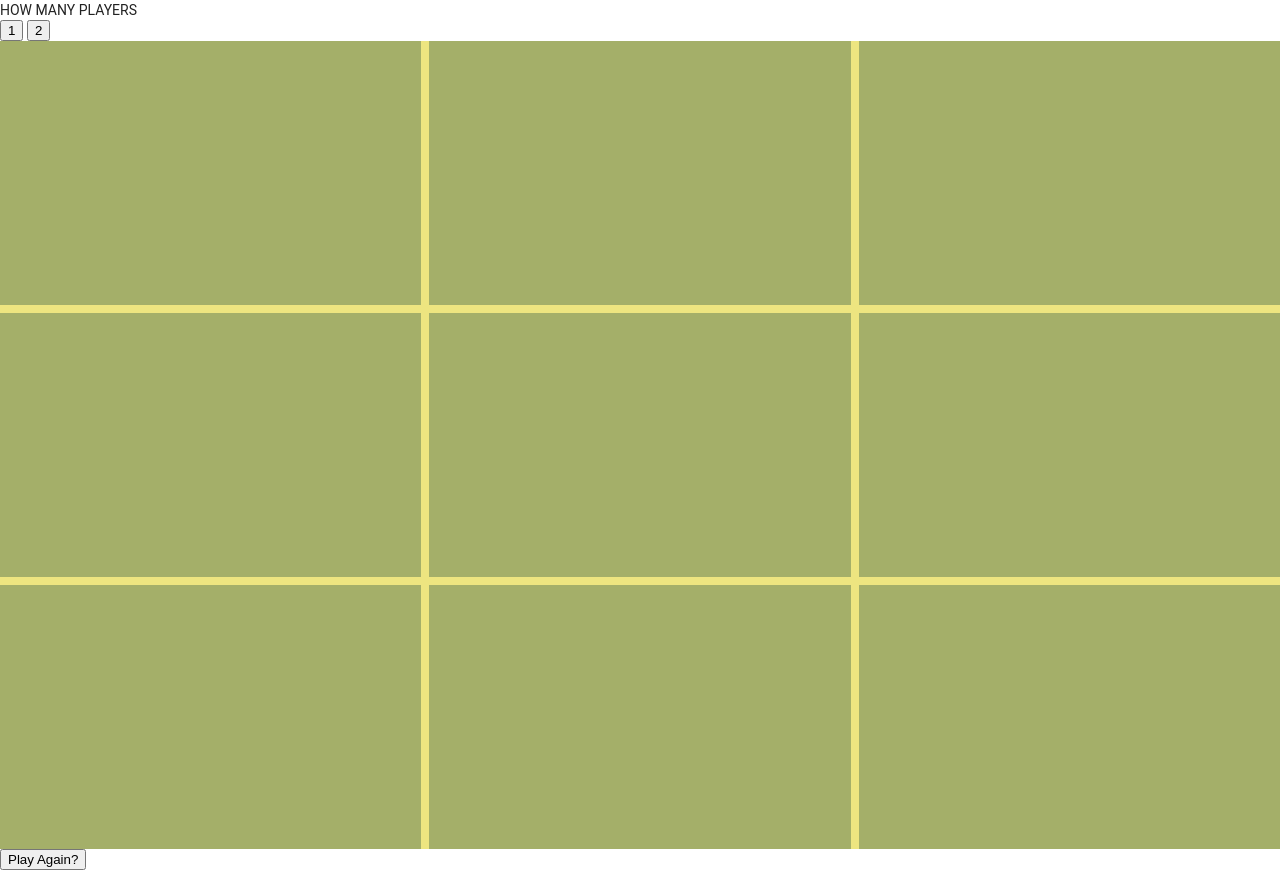
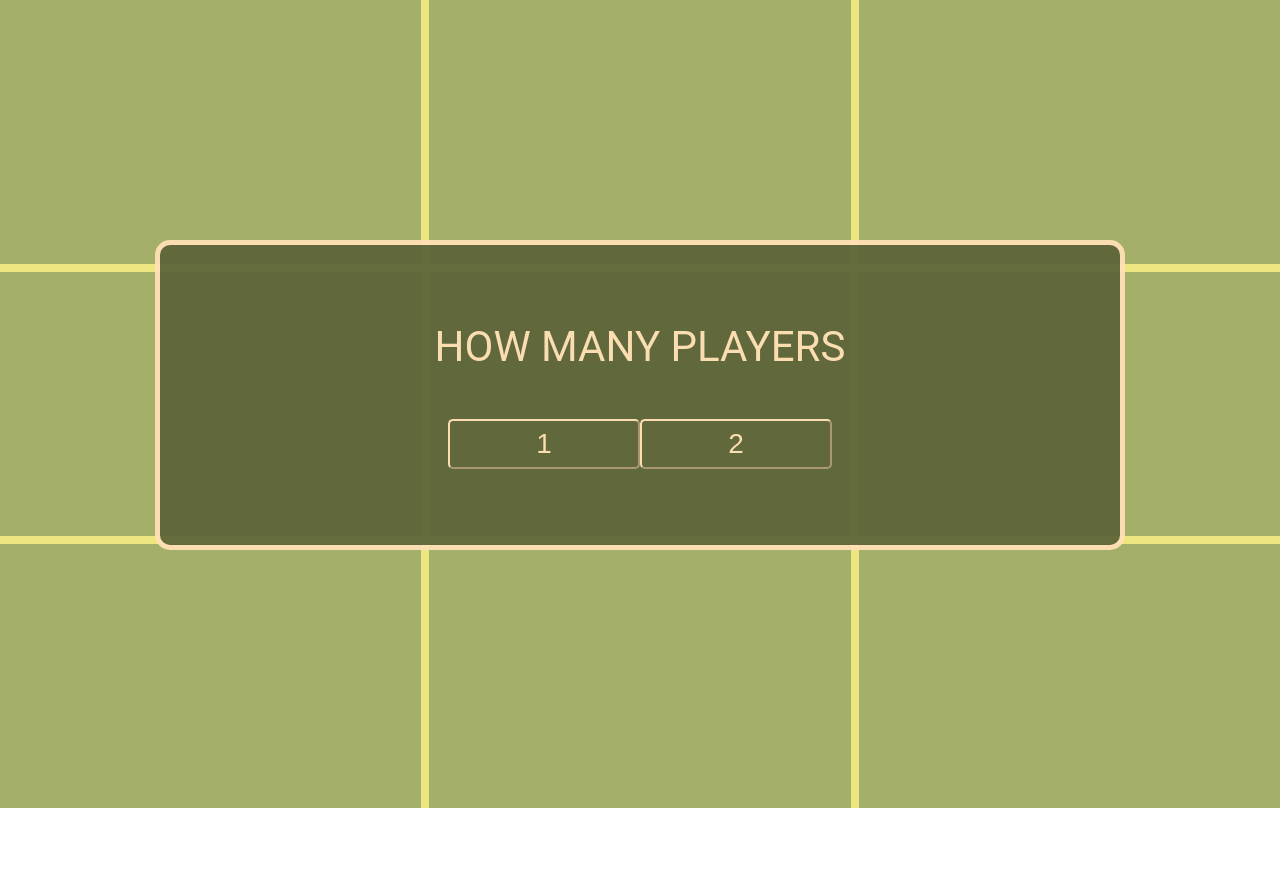
Before and after one commit to TheNewStyles/TicTacToe, a plain HTML site: page index.html in a window 1280 px wide. After the commit the page ends 808 px from the top, so only its background shows below. Drawn offline with nearby package versions, Linux system fonts and the light colour scheme.

Commit message:
add styles for How many players popup

```diff
--- a/styles/main.css
+++ b/styles/main.css
@@ -30,7 +30,7 @@ html, body {
     width: 0;
 }
 
-#popup {
+.popup-div {
     height: 300px;
     width: 75%;
     background-color: #5d653a;
@@ -43,10 +43,9 @@ html, body {
     top: 30%;
     left: 50%;
     transform: translateX(-50%);
-    display:none;
 }
 
-#popup div{
+.popup-div div{
     color: #FFE0B5;
     font-size: 3rem;
     text-align: center;
@@ -58,7 +57,7 @@ html, body {
     margin-left: 5px;
 }
 
-#popup button{
+.popup-div button{
     background: none;
     display: block;
     margin: auto;
@@ -73,7 +72,27 @@ html, body {
     font-size: 2rem;
 }
 
-#popup button::selection{
+#player1{
+    display: inline-block;
+    position: absolute;
+    left: 40%;
+    transform: translateX(-50%);
+    width: 20%;
+}
+
+#player2{
+    display: inline-block;
+    position: absolute;
+    left: 60%;
+    transform: translateX(-50%);
+    width: 20%;
+}
+
+#winner{
+    display:none;
+}
+
+#winner button::selection{
     background: none;
     text-shadow: none;
 }
```
